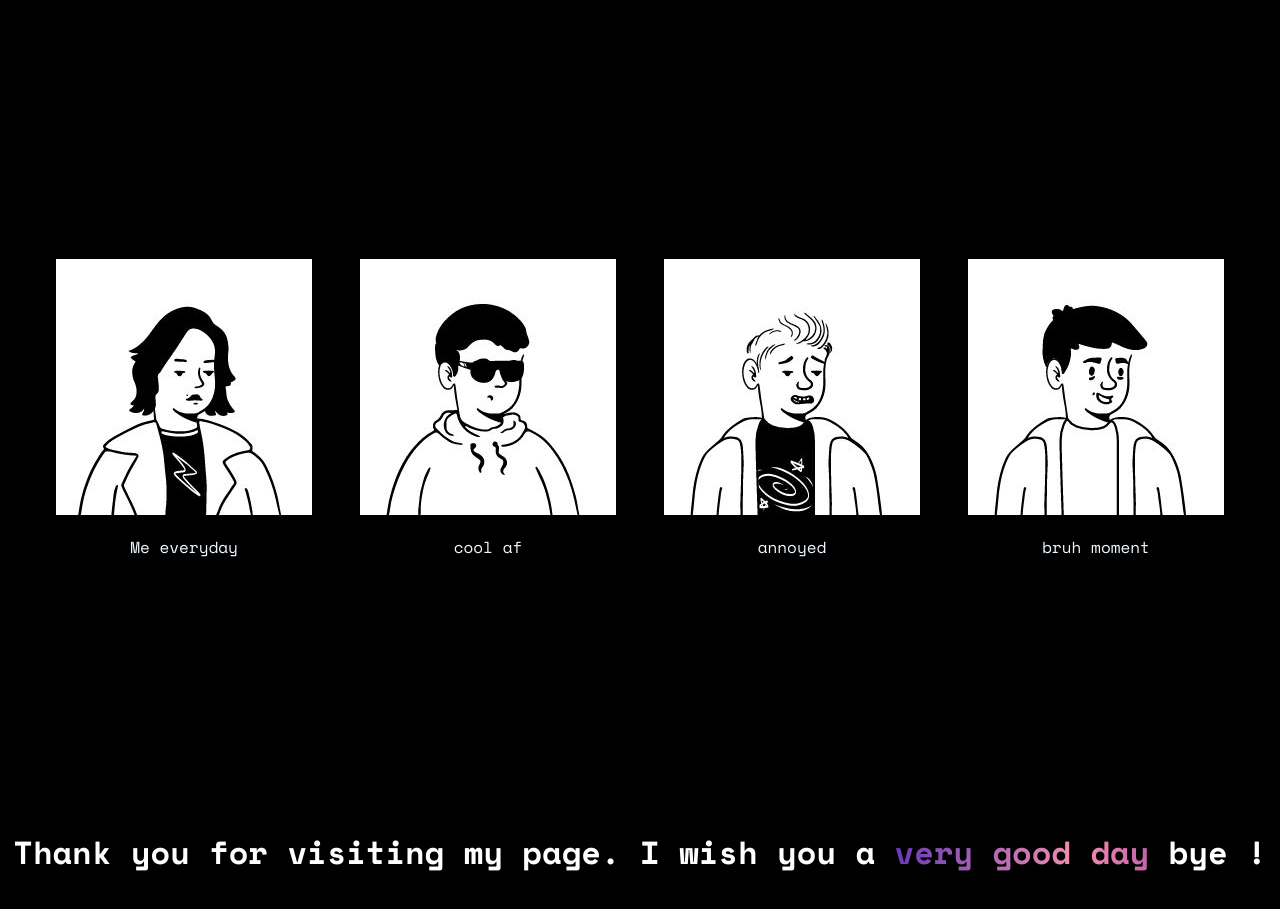
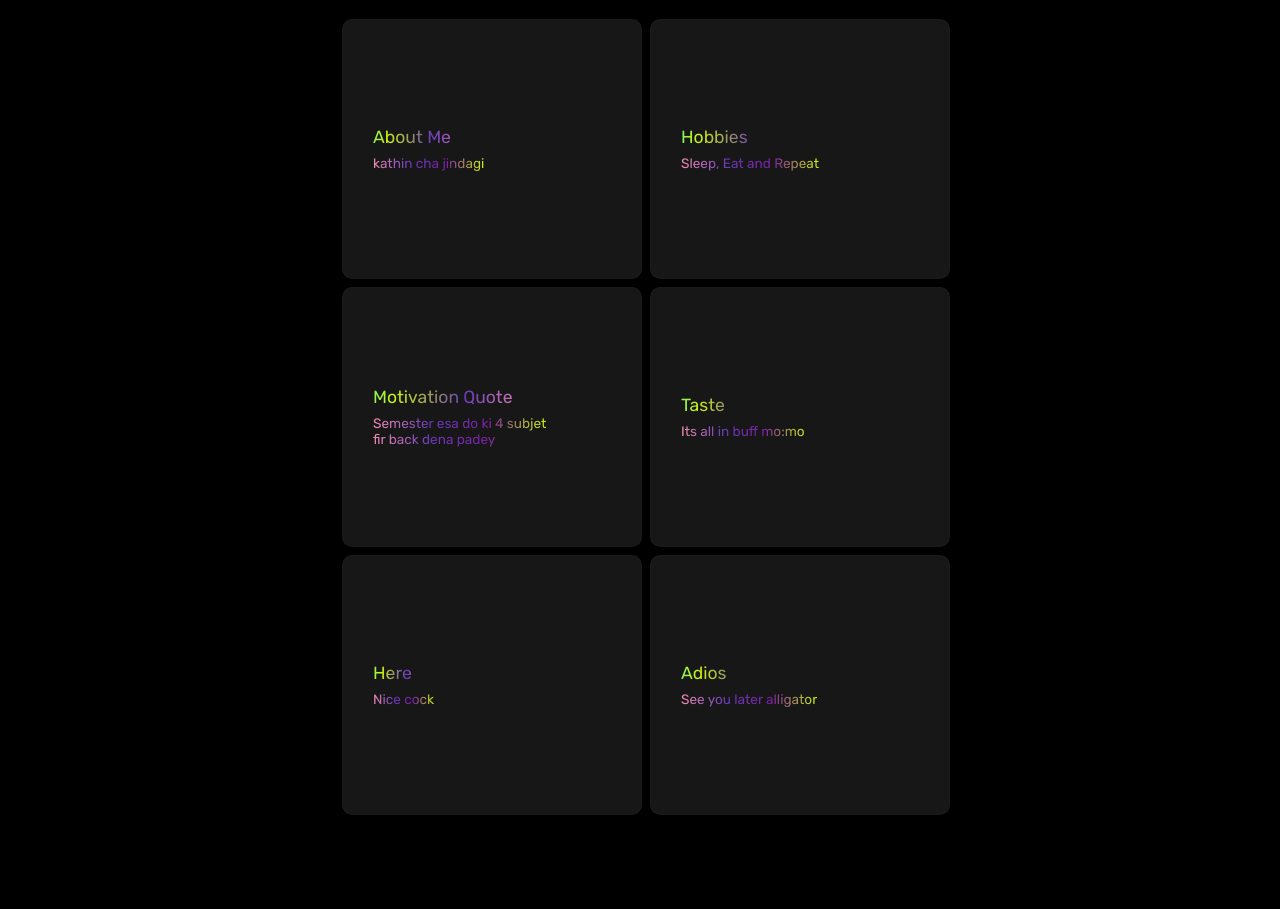
Before and after one commit to hawadai/hawapage, a plain HTML site: page index.html in a window 1280 px wide. Shown: the part 2100-3009 px from the top of the page. Before the commit the page ends 2976 px from the top, so only its background shows below. Drawn offline with nearby package versions, Linux system fonts and the light colour scheme.

Commit message:
Update index.html

```diff
--- a/index.html
+++ b/index.html
@@ -1,31 +1,125 @@
 <!DOCTYPE html>
 <html lang="en">
+
 <head>
   <meta charset="UTF-8" />
   <link rel="preconnect" href="https://fonts.googleapis.com" />
   <link rel="preconnect" href="https://fonts.gstatic.com" crossorigin />
   <script defer src="animan.js"></script>
+  <link href="https://fonts.googleapis.com/css2?family=Mukta&family=Space+Mono:wght@400;700&display=swap"
+    rel="stylesheet" />
+  <link rel="preconnect" href="https://fonts.googleapis.com">
+  <link rel="preconnect" href="https://fonts.gstatic.com" crossorigin>
   <link
-      href="https://fonts.googleapis.com/css2?family=Mukta&family=Space+Mono:wght@400;700&display=swap"
-      rel="stylesheet"
-    />
+    href="https://fonts.googleapis.com/css2?family=Mukta&family=Rubik:wght@300;400&family=Space+Mono:wght@400;700&display=swap"
+    rel="stylesheet">
   <link rel="stylesheet" href="animan.css" />
   <title>Animation</title>
   <h1 class="name" data-value="AAYUSH KOIRALA">HELLO EVERYONE</h1>
-    <img class = "dp"src="main.png" alt="profile">
+  <img class="dp" src="main.png" alt="profile">
   <div class="paragraph">
-      <p class="text">  Welcome</p>
+    <p class="text"> Welcome</p>
   </div>
   <section class="hidden">
     <h2>Welcome to my website</h2>
     <p>made with HTML,java and CSS with LOVE </p>
   </section>
   <section class="hidden">
-      <h2 id="links">Follow me on <a id="facaebook" href="https://www.facebook.com/IamtheOnez/">facebook</a> and <span id="twitter"> <a id="twitter" href="https://twitter.com/aayusheyy" >twitter</a>
+    <h2 id="links">Follow me on <a id="facaebook" href="https://www.facebook.com/IamtheOnez/">facebook</a> and <span
+        id="twitter"> <a id="twitter" href="https://twitter.com/aayusheyy">twitter</a>
       </span></h2>
     <p>i post mainly on facebook so add me there</p>
   </section>
   </div>
+  <section class="hidden">
+    <div class="overlay">
+    <div id="cards">
+      <div class="card">
+        <div class="card-content">
+          <div class="card-info-wrapper">
+            <div class="card-info">
+              <div class="card-info-title">
+                <h3 class="cardh3">About Me</h3>
+                <h4 class="cardh4">kathin cha jindagi</h4>
+              </div>
+            </div>
+          </div>
+        </div>
+      </div>
+      <div class="card">
+        <div class="card-content">
+
+          <div class="card-info-wrapper">
+            <div class="card-info">
+
+              <div class="card-info-title">
+                <h3 class="cardh3">Hobbies</h3>
+                <h4 class="cardh4">Sleep, Eat and Repeat</h4>
+              </div>
+            </div>
+          </div>
+        </div>
+      </div>
+      <div class="card">
+        <div class="card-content">
+          <div class="card-info-wrapper">
+            <div class="card-info">
+
+              <div class="card-info-title">
+                <h3 class="cardh3">Motivation Quote</h3>
+                <h4 class="cardh4">Semester esa do ki 4 subjet</br> fir back dena padey</h4>
+              </div>
+            </div>
+          </div>
+        </div>
+      </div>
+      <div class="card">
+        <div class="card-content">
+
+
+
+          <div class="card-info-wrapper">
+            <div class="card-info">
+
+              <div class="card-info-title">
+                <h3 class="cardh3">Taste </h3>
+                <h4 class="cardh4">Its all in buff mo:mo </h4>
+              </div>
+            </div>
+          </div>
+        </div>
+      </div>
+      <div class="card">
+        <div class="card-content">
+
+          <div class="card-info-wrapper">
+            <div class="card-info">
+
+              <div class="card-info-title">
+                <h3 class="cardh3">Here</h3>
+                <h4 class="cardh4">Nice cock</h4>
+              </div>
+            </div>
+          </div>
+        </div>
+      </div>
+      <div class="card">
+        <div class="card-content">
+
+          <div class="card-info-wrapper">
+            <div class="card-info">
+
+              <div class="card-info-title">
+                <h3 class="cardh3">Adios</h3>
+                <h4 class="cardh4">See you later alligator</h4>
+              </div>
+            </div>
+          </div>
+        </div>
+      </div>
+    </div>
+  </div>
+  </section>
   <section>
     <div class="logos">
       <div class="logo hidden">
@@ -45,6 +139,8 @@
         <p>bruh moment</p>
       </div>
   </section>
-    <h1 class="gradient">Thank you for visiting my page. I wish you a <span class="magic"> very good day </span> bye !</h1>
+  <h1 class="gradient">Thank you for visiting my page. I wish you a <span class="magic"> very good day </span> bye !
+  </h1>
 </head>
+
 </html>
```
Lines whose indentation alone changed are shown as unchanged.
